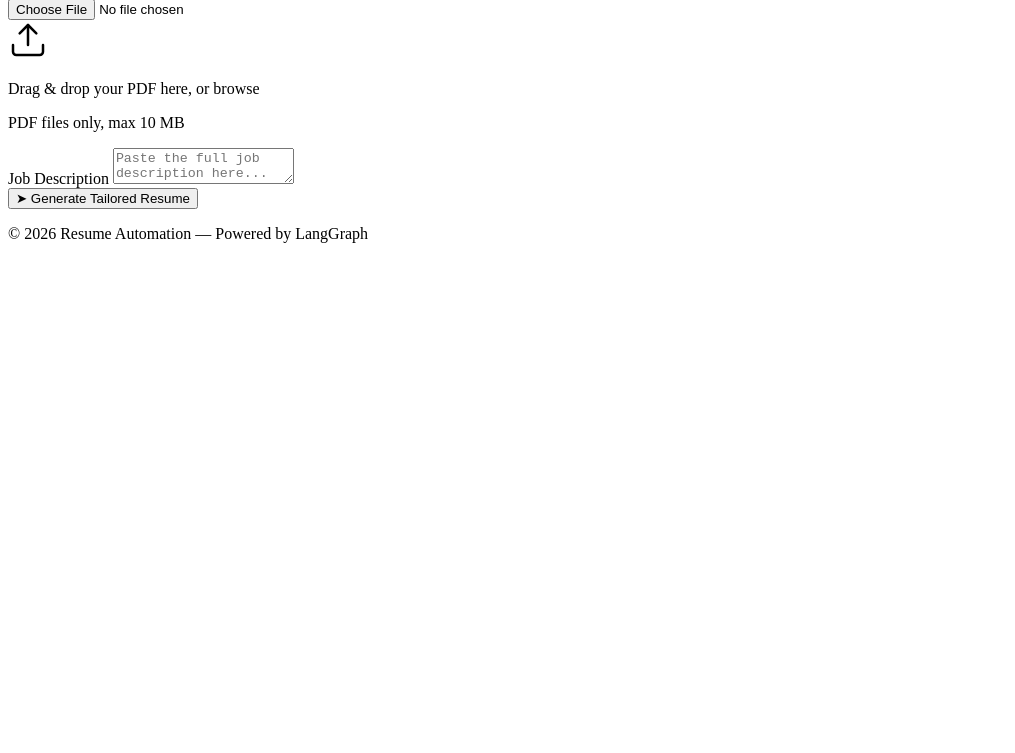
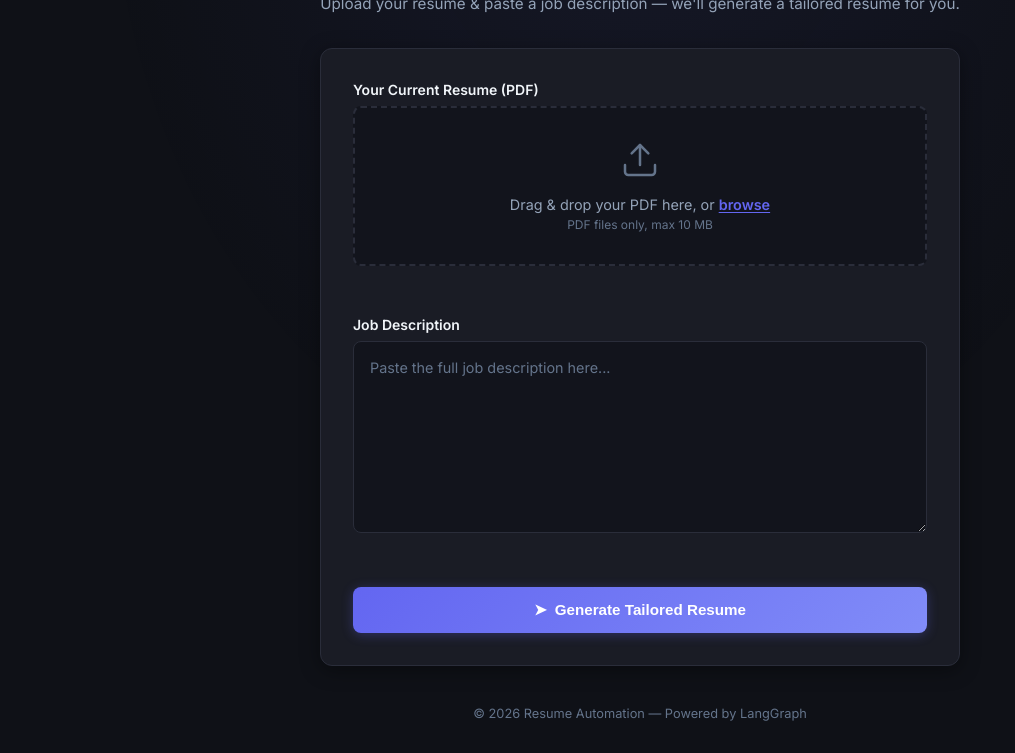
Before and after one commit to aviiiii01/RoleReady-Resume, a plain HTML site: page frontend/index.html in a window 1280 px wide. Shown: the part 159-912 px from the top of the page, without its empty margins (0-1015 px from the left). Before the commit the page ends 800 px from the top, so only its background shows below. Drawn offline with Linux system fonts and the light colour scheme; the site is published under a folder, as on GitHub Pages, so addresses that start at the root find nothing.

Commit message:
update the index.html

```diff
--- a/frontend/index.html
+++ b/frontend/index.html
@@ -5,7 +5,7 @@
     <meta charset="UTF-8">
     <meta name="viewport" content="width=device-width, initial-scale=1.0">
     <title>Resume Automation - Upload JD</title>
-    <link rel="stylesheet" href="/frontend/static/style.css">
+    <link rel="stylesheet" href="static/style.css">
     <link href="https://fonts.googleapis.com/css2?family=Inter:wght@400;500;600;700&display=swap" rel="stylesheet">
 </head>
 
@@ -93,7 +93,7 @@
             <p>&copy; 2026 Resume Automation &mdash; Powered by LangGraph</p>
         </footer>
     </div>
-    <script src="/frontend/static/script.js"></script>
+    <script src="static/script.js"></script>
 </body>
 
 </html>
```
